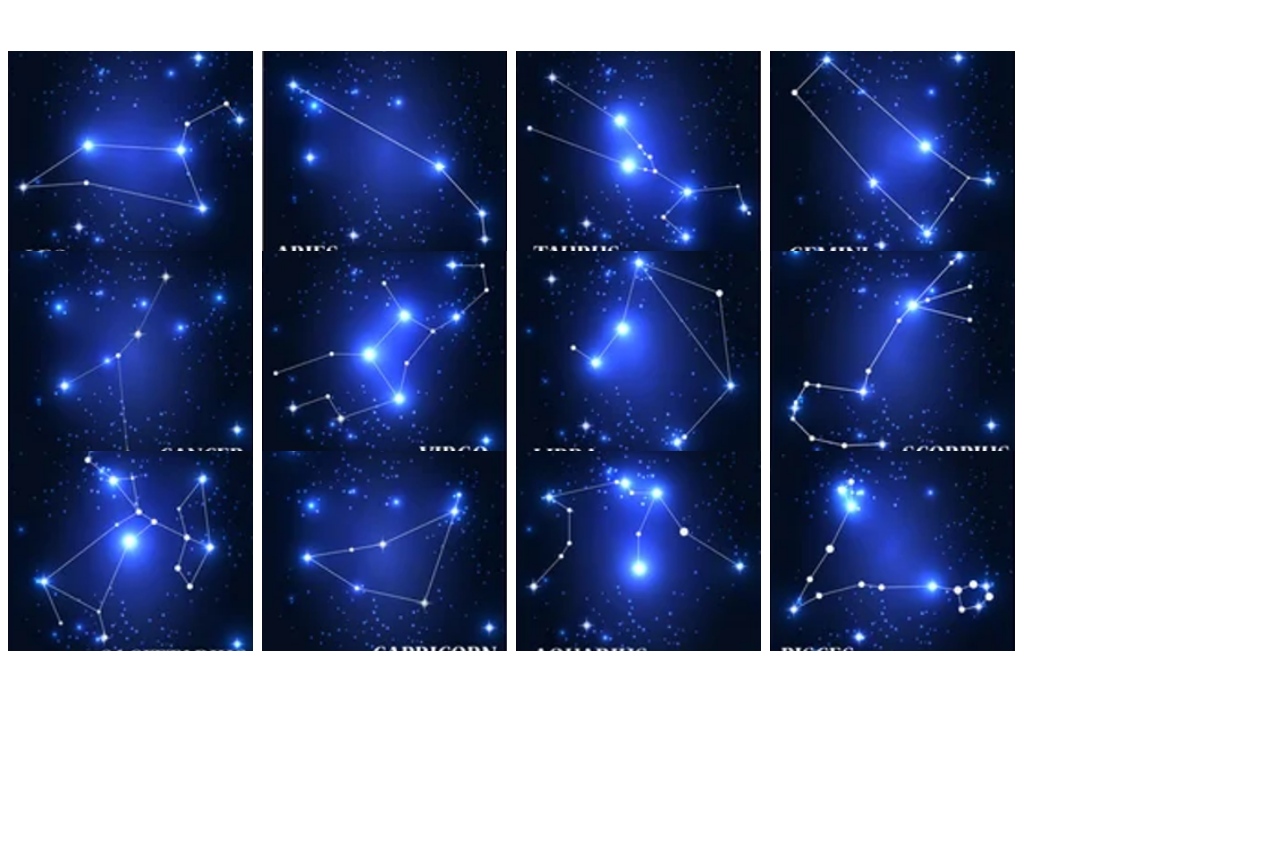
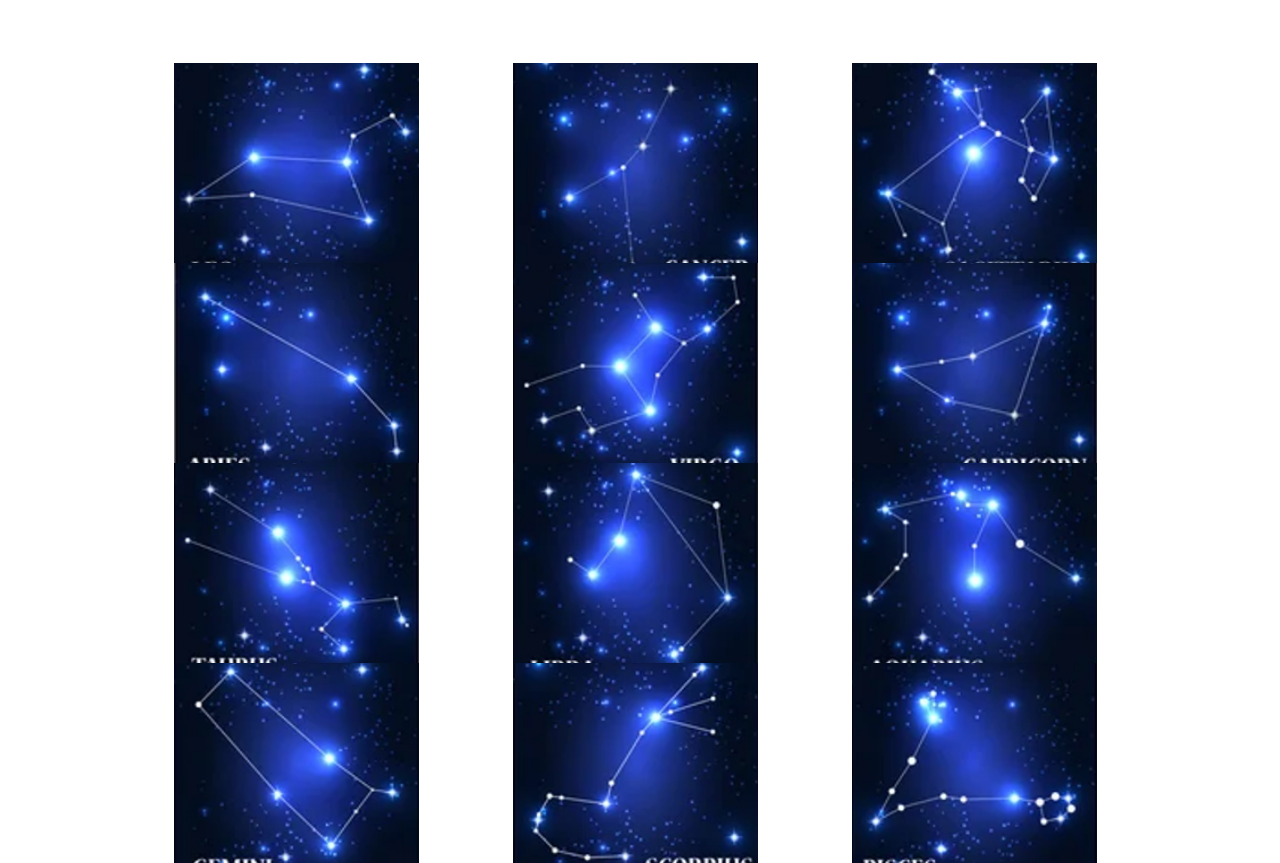
Before and after one commit to JonahMoua/ProjectZ, a React (Create React App) app: page / in a window 1280 px wide. Before the commit the page ends 800 px from the top, so only its background shows below. Built offline with nearby package versions, Linux system fonts and the light colour scheme.

Commit message:
Centered Columns and Added Responsiveness

```diff
--- a/src/App.js
+++ b/src/App.js
@@ -5,33 +5,39 @@ import './App.css'
 const Container = styled.div`
  display: inline;
  padding: 0px;
- margin: 25px 50px 75px 100px;
-
+ margin: auto;
  `;
 
-const Column1 = styled.div`
-grid-template-columns: auto auto auto auto;
+ const ServicesWrapper = styled.div`
+ max-width: 1000px;
+ margin: 0 auto;
+ display: grid;
+ grid-template-columns: 1fr 1fr 1fr;
+ align-items: center;
+ grid-gap: 16px;
+ padding: 0 50px;
 
-@media screen (max-width 768ox) {
-  flex-grow: unset;
- }
+ @media screen and (max-width: 1000px) {
+     grid-template-columns: 1fr 1fr;
+     }
 
-`;
-const Column2 = styled.div`
-grid-template-columns: auto auto auto auto;
+ @media screen and (max-width: 768px) {
+     grid-template-columns: 1fr;
+     padding: 0 20px;
+     }
+ `
+const Column = styled.div`
+background: #fff;
+display: flex;
+flex-direction: column;
+justify-content: flex-start;
+align-items: center;
+border-radius: 10px;
+max-height: 340px;
+padding: 30px;
+transition: all 0.2s ease-in-out;
+`
 
-@media screen (max-width 768ox) {
-  flex-grow: unset;
- }
-
-`;
-const Column3 = styled.div`
-grid-template-columns: auto auto auto auto;
-
-@media screen (max-width 768ox) {
-  flex-grow: unset;
- }
-`;
 
 const Leo = styled.div`
 height: 150px;
@@ -110,24 +116,26 @@ padding: 25px 0;
 function App() {
   return (
     <Container>
-        <Column1>
+        <ServicesWrapper>
+        <Column>
           <Leo> <img src= {require("./images/leo.png")} alt= ""/></Leo>
           <Aries> <img src= {require("./images/aries.png")} alt= ""/> </Aries>
           <Taurus> <img src= {require("./images/taurus.png")} alt= ""/> </Taurus>
           <Gemini> <img src= {require("./images/gemini.png")} alt= ""/> </Gemini>
-        </Column1>
-        <Column2>
+        </Column>
+        <Column>
           <Cancer> <img src= {require("./images/cancer.png")} alt= ""/> </Cancer>
           <Virgo> <img src= {require("./images/virgo.png")} alt= ""/> </Virgo>
           <Libra> <img src= {require("./images/libra.png")} alt= ""/> </Libra>
           <Scorpius> <img src= {require("./images/scorpius.png")} alt= ""/> </Scorpius>
-        </Column2>
-        <Column3>
+        </Column>
+        <Column>
           <Sagittarius> <img src= {require("./images/sagittarius.png")} alt= ""/> </Sagittarius>
           <Capricornus> <img src= {require("./images/capricorn.png")} alt= ""/> </Capricornus>
           <Aquarius> <img src= {require("./images/aquarius.png")} alt= ""/> </Aquarius>
           <Pisces> <img src= {require("./images/pisces.png")} alt= ""/> </Pisces>
-        </Column3>
+        </Column>
+        </ServicesWrapper>
     </Container>
   );
 }
```
